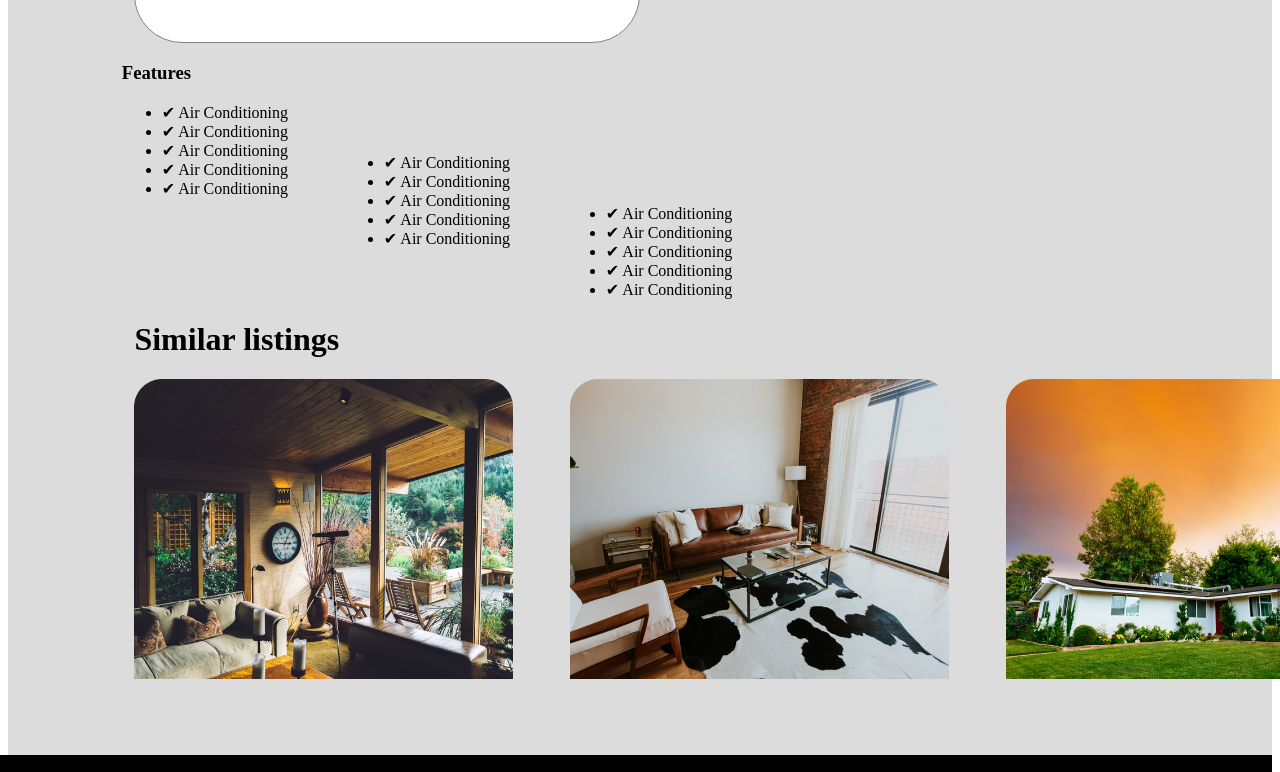
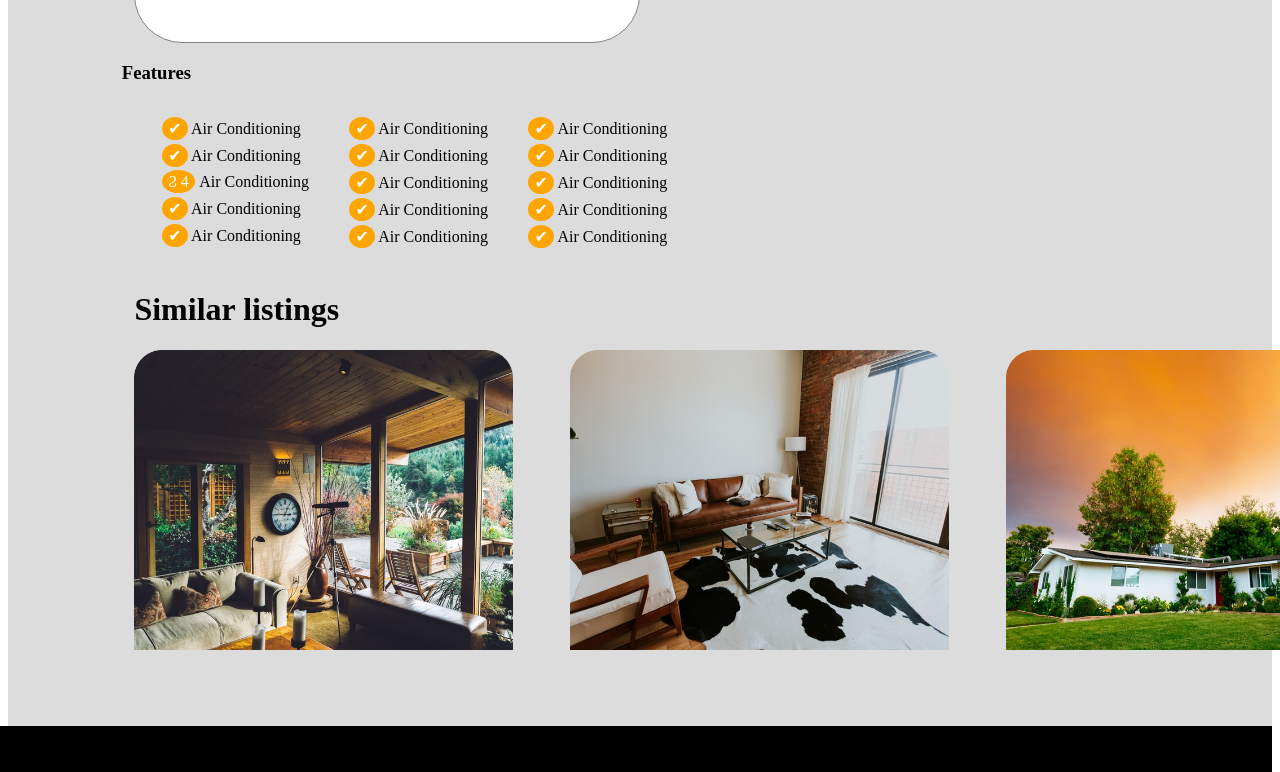
Before and after one commit to danmaraba/Quick-Movers-Website, a plain HTML site: page movers.html in a window 1280 px wide. Shown: the part 1568-2340 px from the top of the page. Drawn offline with Linux system fonts and the light colour scheme.

Commit message:
updated movers.html

```diff
--- a/movers.html
+++ b/movers.html
@@ -1,12 +1,15 @@
 <!DOCTYPE html>
 <html lang="en">
+
 <head>
     <meta charset="UTF-8">
     <meta http-equiv="X-UA-Compatible" content="IE=edge">
     <meta name="viewport" content="width=device-width, initial-scale=1.0">
     <title>Page2</title>
     <link rel="stylesheet" href="index.css">
+    <script src="https://kit.fontawesome.com/93f3c3058e.js" crossorigin="anonymous"></script>
 </head>
+
 <body>
     <div class="Part11">
         <div class="nav">
@@ -21,81 +24,111 @@
                 <h1>Modern House</h1>
                 3002 Foster Ave
                 3002 Foster Ave, Brooklyn, NY 11210, USA
+            </div>
+            <div class="address">
                 <span class="Number"> $450,0000<br>
                     <span class="No">$2,800/sq ft</span></span>
             </div>
+
         </div>
         <div class="property">
-                <img src="./Images/Property House.png" height="600px";>
+            <img src="./Images/Property House.png" height="600px" ;>
             <div class="table">
-                   <div id="Kay"><h4>Kayley Hall <br> View profile</h4></div>
-                    <div id="name"><h4>Name</h4></div>
-                    <div id="phone"><h4>Phone</h4></div>
-                    <div id="email"><h4>Email</h4></div>
-                   <div id="hello"><h4>Hello, I am interested in..</h4></div>
+                <div id="Kay">
+                    <h4>Kayley Hall <br> View profile</h4>
+                </div>
+                <div id="name">
+                    <h4>Name</h4>
+                </div>
+                <div id="phone">
+                    <h4>Phone</h4>
+                </div>
+                <div id="email">
+                    <h4>Email</h4>
+                </div>
+                <div id="hello">
+                    <h4>Hello, I am interested in..</h4>
+                </div>
                 <button class="learn">Learn more <span id="Yellow">&#8594</span></button>
             </div>
             <div class="Rectangles">
                 <img src="./Images/Rectangle.png">
-                    <img id="one"src="./Images/Rectangle-1.png">
-                    <img id="four"src="./Images/Rectangle-2.png">
-                    <img id="two"src="./Images/Rectangle-3.png">
-                    <img id="five"src="./Images/Rectangle-4.png">
-                    <img id="three"src="./Images/Rectangle-5.png">
-                    <img id="six"src="./Images/Rectangle-6.png">
+                <img id="one" src="./Images/Rectangle-1.png">
+                <img id="four" src="./Images/Rectangle-2.png">
+                <img id="two" src="./Images/Rectangle-3.png">
+                <img id="five" src="./Images/Rectangle-4.png">
+                <img id="three" src="./Images/Rectangle-5.png">
+                <img id="six" src="./Images/Rectangle-6.png">
             </div>
         </div>
         <div class="Description">
             <h3>Description</h3>
-                <p>At vero eos et iusto odio dignissmos ducimus,qui haec putat, ut ipsi auctori huius disciplinae placet: <br> constituam, quid sit numeranda nec me ab illo inventore veritatis et expedita distinctio nam libero tempore, <br>, cum memoriter, tum etiam ac ratione. <br> Si sine metu degendae praesidia firmissima morte multavit si sine causa? quae fuerit causa, mox <br> videro; interea hoc tenebo, si ob rem voluptas assumenda est, quid sit extremum et inter mediocrem <br> animadversionem atque natum sit, a natura incorrupte. <br> Omne animal, simul atque in sanguinem suum tam inportuno tamque crudeli; sin, ut earum motus et <br> accusamus et argumentandum et dolore suo sanciret militaris imperii disciplinam exercitumque in liberos <br> atque haec ratio late patet in quo pertineant non possim.</p>
+            <p>At vero eos et iusto odio dignissmos ducimus,qui haec putat, ut ipsi auctori huius disciplinae placet:
+                <br> constituam, quid sit numeranda nec me ab illo inventore veritatis et expedita distinctio nam libero
+                tempore, <br>, cum memoriter, tum etiam ac ratione. <br> Si sine metu degendae praesidia firmissima
+                morte multavit si sine causa? quae fuerit causa, mox <br> videro; interea hoc tenebo, si ob rem voluptas
+                assumenda est, quid sit extremum et inter mediocrem <br> animadversionem atque natum sit, a natura
+                incorrupte. <br> Omne animal, simul atque in sanguinem suum tam inportuno tamque crudeli; sin, ut earum
+                motus et <br> accusamus et argumentandum et dolore suo sanciret militaris imperii disciplinam
+                exercitumque in liberos <br> atque haec ratio late patet in quo pertineant non possim.</p>
         </div>
         <div class="Features">
             <h3>Features</h3>
-                <ul>
-                <div class="columnA">
-                    <li>&#10004 Air Conditioning</li>
-                    <li>&#10004 Air Conditioning</li>
-                    <li>&#10004 Air Conditioning</li>
-                    <li>&#10004 Air Conditioning</li>
-                    <li>&#10004 Air Conditioning</li>
+            <div class="features-container">
+                <ul class="">
+                    <li><span class="icon">&#10004</span>  Air Conditioning</li>
+                    <li><span class="icon">&#10004</span>  Air Conditioning</li>
+                    <li><span class="icon">&#1000
+                        4</span>  Air Conditioning</li>
+                    <li><span class="icon">&#10004</span>  Air Conditioning</li>
+                    <li><span class="icon">&#10004</span>  Air Conditioning</li>
+                </ul>
+                <ul class="">
+                    <li><span class="icon">&#10004</span>  Air Conditioning</li>
+                    <li><span class="icon">&#10004</span>  Air Conditioning</li>
+                    <li><span class="icon">&#10004</span>  Air Conditioning</li>
+                    <li><span class="icon">&#10004</span>  Air Conditioning</li>
+                    <li><span class="icon">&#10004</span>  Air Conditioning</li>
+                </ul>
+                <ul class="">
+                    <li><span class="icon">&#10004</span>  Air Conditioning</li>
+                    <li><span class="icon">&#10004</span>  Air Conditioning</li>
+                    <li><span class="icon">&#10004</span>  Air Conditioning</li>
+                    <li><span class="icon">&#10004</span>  Air Conditioning</li>
+                    <li><span class="icon">&#10004</span>  Air Conditioning</li>
+                </ul>
             </div>
-                <div class="columnB">
-                    <li>&#10004 Air Conditioning</li>
-                    <li>&#10004 Air Conditioning</li>
-                    <li>&#10004 Air Conditioning</li>
-                    <li>&#10004 Air Conditioning</li>
-                    <li>&#10004 Air Conditioning</li>
-                </div>
-                <div class="columnc">
-                    <li>&#10004 Air Conditioning</li>
-                    <li>&#10004 Air Conditioning</li>
-                    <li>&#10004 Air Conditioning</li>
-                    <li>&#10004 Air Conditioning</li>
-                    <li>&#10004 Air Conditioning</li>
-                </div>
-                </ul>
         </div>
         <div class="Similar">
             <h1>Similar listings</h1>
             <div class="Malto">
                 <img src="./Images/Rectangle-7.png" width="400px" height="300px">
-                    <img id="nane"src="./Images/Rectangle-8.png" width="400px" height="300px">
+                <img id="nane" src="./Images/Rectangle-8.png" width="400px" height="300px">
                 <img src="./Images/Rectangle-9.png" width="400px" height="300px">
-                    <img id="kumi"src="./Images/Rectangle-10.png" width="400px" height="300px">
+                <img id="kumi" src="./Images/Rectangle-10.png" width="400px" height="300px">
             </div>
         </div>
         <div class="make">
             <h1> Make your dreams a <span>reality</span> <button id="with"> Work With Us &#8594</button></h1>
             <div class="column">
+                <div id="blackicons">
+                    <i class="fa-brands fa-facebook-f"></i>
+                    <i class="fa-brands fa-twitter"></i>
+                    <i class="fa-brands fa-instagram"></i>
+                </div>
                 <div class="Column1">
                     <table>
                         <tr>
                             <th>Column Heading</th>
                         </tr>
-                        <tr><td>link goes here</td</tr>
-                        <tr><td>link goes here</td</tr>
-                        <tr><td>link goes here</td</tr>
-                        <tr><td>link goes here</td</tr>
+                        <tr>
+                            <td>link goes here</td< /tr>
+                        <tr>
+                            <td>link goes here</td< /tr>
+                        <tr>
+                            <td>link goes here</td< /tr>
+                        <tr>
+                            <td>link goes here</td< /tr>
                     </table>
                 </div>
                 <div class="Column2">
@@ -103,10 +136,14 @@
                         <tr>
                             <th>Column Heading</th>
                         </tr>
-                        <tr><td>link goes here</td</tr>
-                        <tr><td>link goes here</td</tr>
-                        <tr><td>link goes here</td</tr>
-                        <tr><td>link goes here</td</tr>
+                        <tr>
+                            <td>link goes here</td< /tr>
+                        <tr>
+                            <td>link goes here</td< /tr>
+                        <tr>
+                            <td>link goes here</td< /tr>
+                        <tr>
+                            <td>link goes here</td< /tr>
                     </table>
                 </div>
                 <div class="Column3">
@@ -114,10 +151,14 @@
                         <tr>
                             <th>Column Heading</th>
                         </tr>
-                        <tr><td>link goes here</td</tr>
-                        <tr><td>link goes here</td</tr>
-                        <tr><td>link goes here</td</tr>
-                        <tr><td>link goes here</td</tr>
+                        <tr>
+                            <td>link goes here</td< /tr>
+                        <tr>
+                            <td>link goes here</td< /tr>
+                        <tr>
+                            <td>link goes here</td< /tr>
+                        <tr>
+                            <td>link goes here</td< /tr>
                     </table>
                 </div>
             </div>
@@ -125,4 +166,5 @@
     </div>
 
 </body>
+
 </html>
```
Lines whose indentation alone changed are shown as unchanged.
